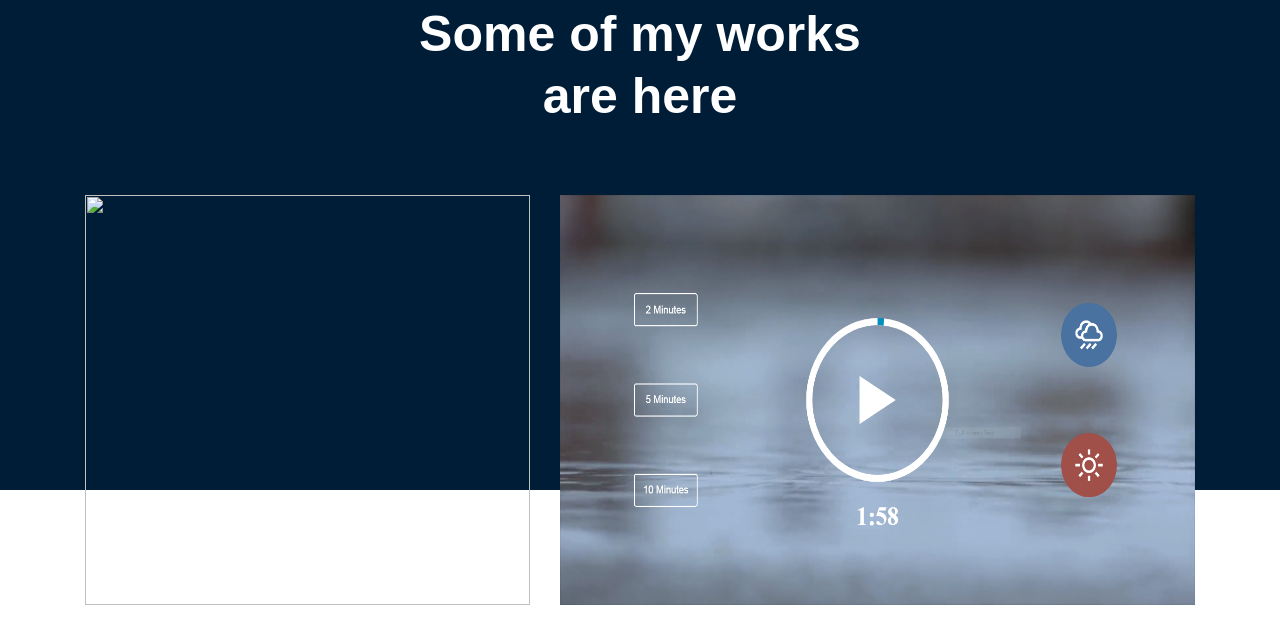
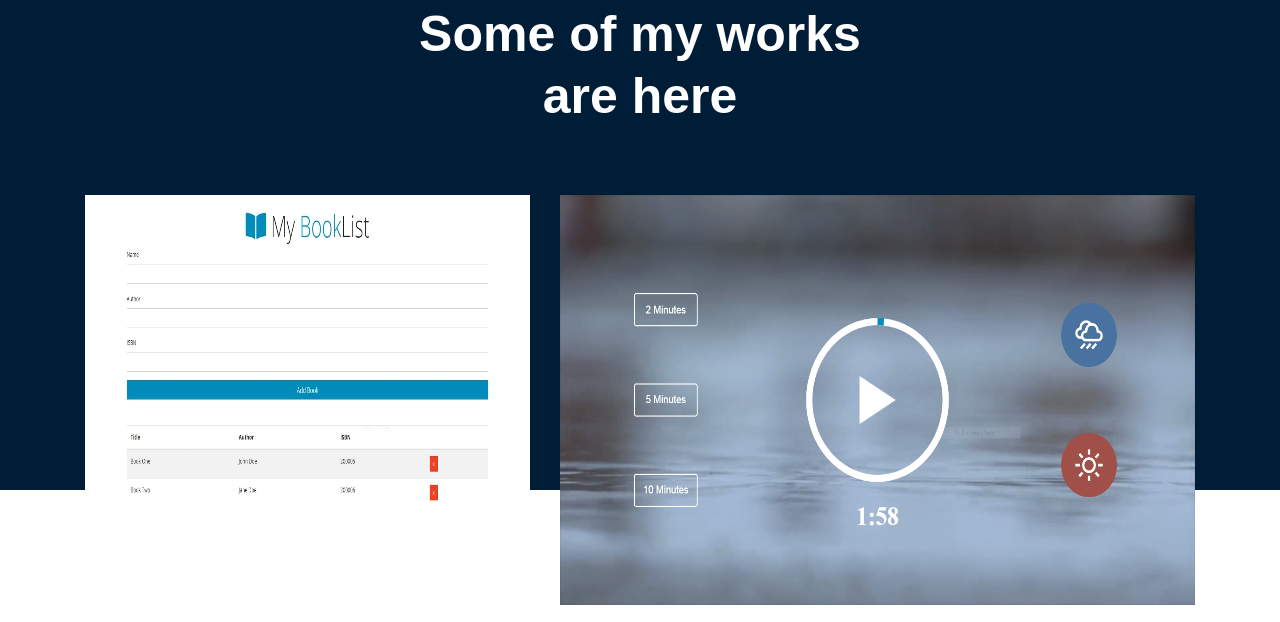
Before and after one commit to nazmulislamsaki/Final_Portfolio, a plain HTML site: page index.html in a window 1280 px wide. Shown: the part 1948-2570 px from the top of the page. Drawn offline with Linux system fonts and the light colour scheme; a web font is replaced by a local one.

Commit message:
Update index.html

```diff
--- a/index.html
+++ b/index.html
@@ -176,7 +176,7 @@
                 <div class="col-xl-5 col-md-5">
                     <div class="single_Portfolio">
                         <div class="portfolio_thumb">
-                            <img src="img/portfolio/1.png" alt="">
+                            <img src="img/portfolio/1.jpg" alt="">
                         </div>
 
                         <div class="portfolio_hover">
```
